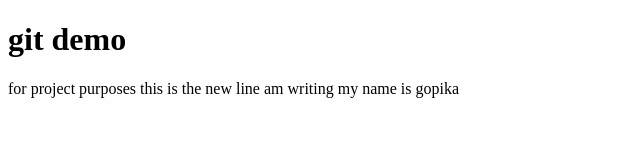
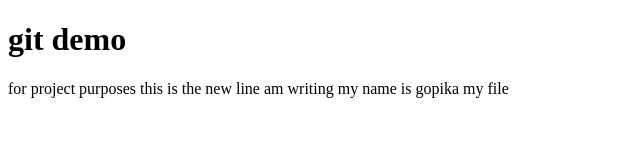
Before and after one commit to Gopika890/github, a plain HTML site: page index.html in a window 1280 px wide. Shown: the full height of the page, 0-640 px from the left. Drawn offline with Linux system fonts and the light colour scheme.

Commit message:
added a para

```diff
--- a/index.html
+++ b/index.html
@@ -10,6 +10,7 @@
     <p1> for  project purposes</p1>
     <p2>this is the new line am writing</p2>
     <p2> my name is gopika</p2>
+    <p3> my file</p3>
 
 </body>
 </html>
```
